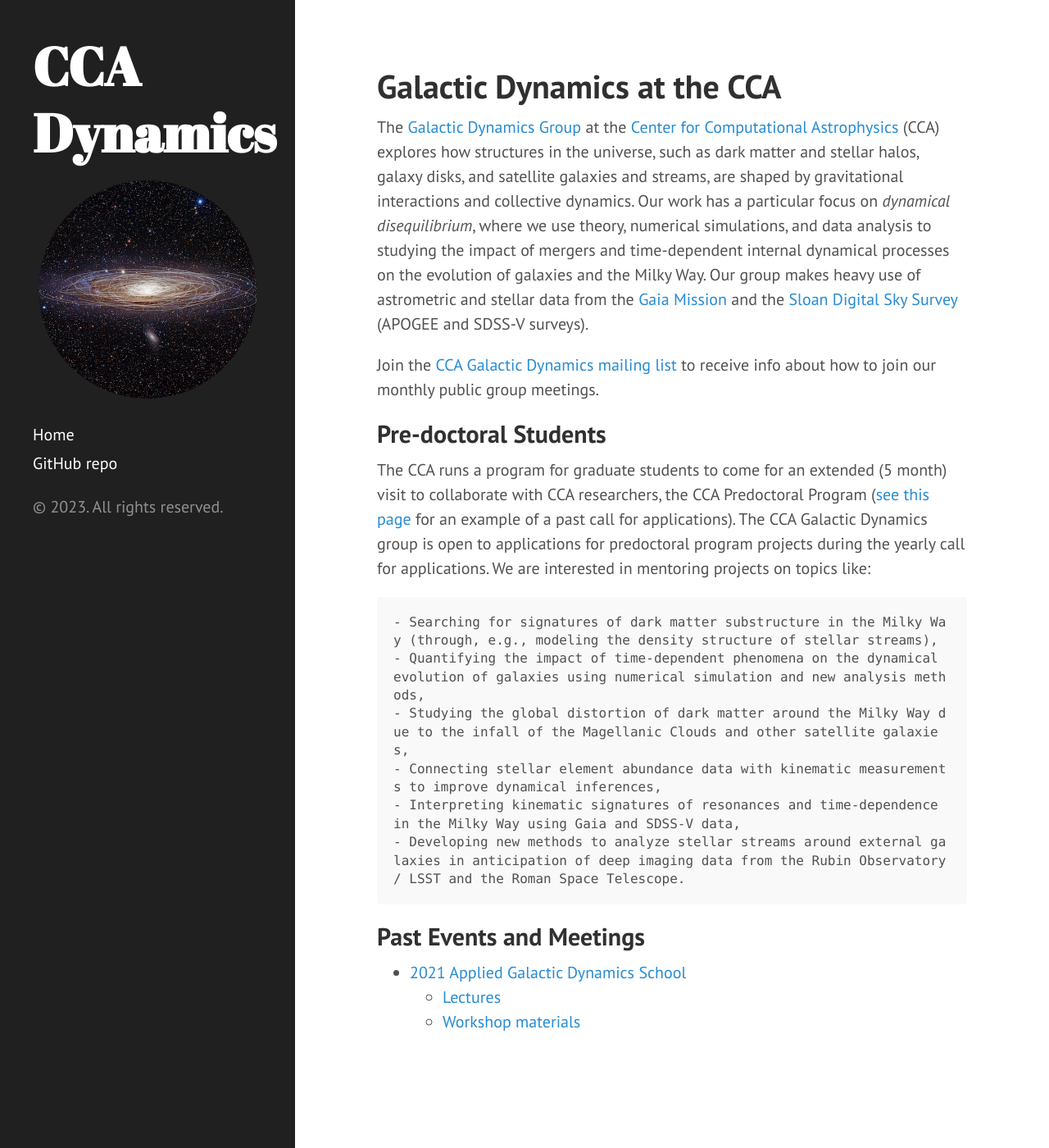
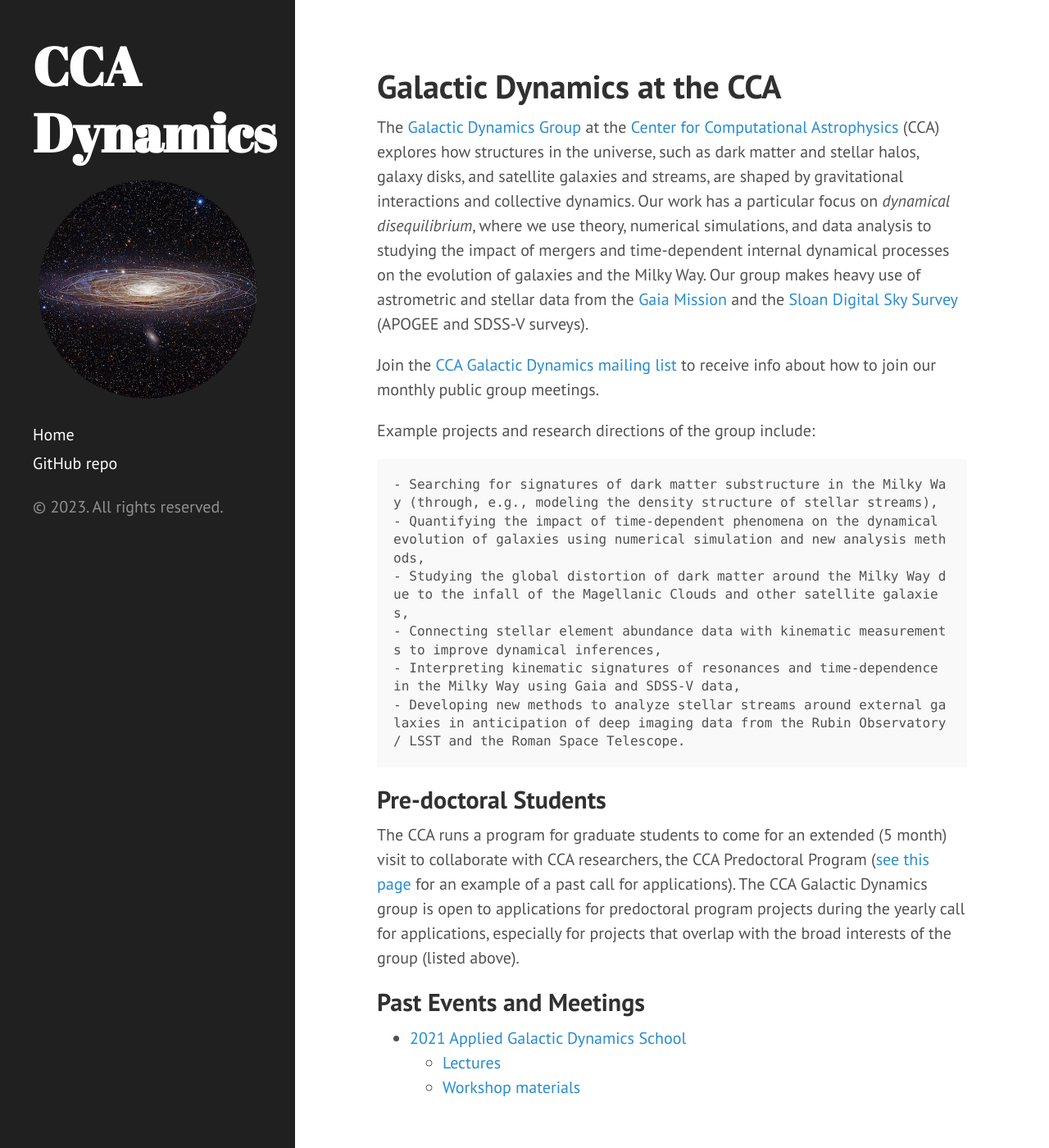
Before and after one commit to CCADynamicsGroup/ccadynamicsgroup.github.io, a Jekyll site: the page built from index.html, in a window 1280 px wide and 1400 px high. Shown: the whole window at 82% size. Built offline with Jekyll 4.4.1, drawn with Linux system fonts in a browser that asks for light colours; the list of posts is cut into pages by our own code.

Commit message:
homepage

```diff
--- a/_posts/2021-10-04-home.md
+++ b/_posts/2021-10-04-home.md
@@ -21,12 +21,7 @@ Our group makes heavy use of astrometric and stellar data from the <a href="http
 Join the <a href="https://groups.google.com/u/1/g/ccadynamics">CCA Galactic Dynamics
 mailing list</a> to receive info about how to join our monthly public group meetings.
 
-
-## Pre-doctoral Students
-
-The CCA runs a program for graduate students to come for an extended (5 month) visit to collaborate with CCA researchers, the CCA Predoctoral Program (<a href="https://www.simonsfoundation.org/grant/flatiron-institute-center-for-computational-astrophysics-pre-doctoral-program-2021-689/">see this page</a> for an example of a past call for applications).
-The CCA Galactic Dynamics group is open to applications for predoctoral program projects during the yearly call for applications.
-We are interested in mentoring projects on topics like:
+Example projects and research directions of the group include:
 
     - Searching for signatures of dark matter substructure in the Milky Way (through, e.g., modeling the density structure of stellar streams),
     - Quantifying the impact of time-dependent phenomena on the dynamical evolution of galaxies using numerical simulation and new analysis methods,
@@ -36,6 +31,12 @@ We are interested in mentoring projects on topics like:
     - Developing new methods to analyze stellar streams around external galaxies in anticipation of deep imaging data from the Rubin Observatory / LSST and the Roman Space Telescope.
 
 
+## Pre-doctoral Students
+
+The CCA runs a program for graduate students to come for an extended (5 month) visit to collaborate with CCA researchers, the CCA Predoctoral Program (<a href="https://www.simonsfoundation.org/grant/flatiron-institute-center-for-computational-astrophysics-pre-doctoral-program-2021-689/">see this page</a> for an example of a past call for applications).
+The CCA Galactic Dynamics group is open to applications for predoctoral program projects during the yearly call for applications, especially for projects that overlap with the broad interests of the group (listed above).
+
+
 ## Past Events and Meetings
 
 - <a href="/SummerSchoolWebsite">2021 Applied Galactic Dynamics School</a>
```
